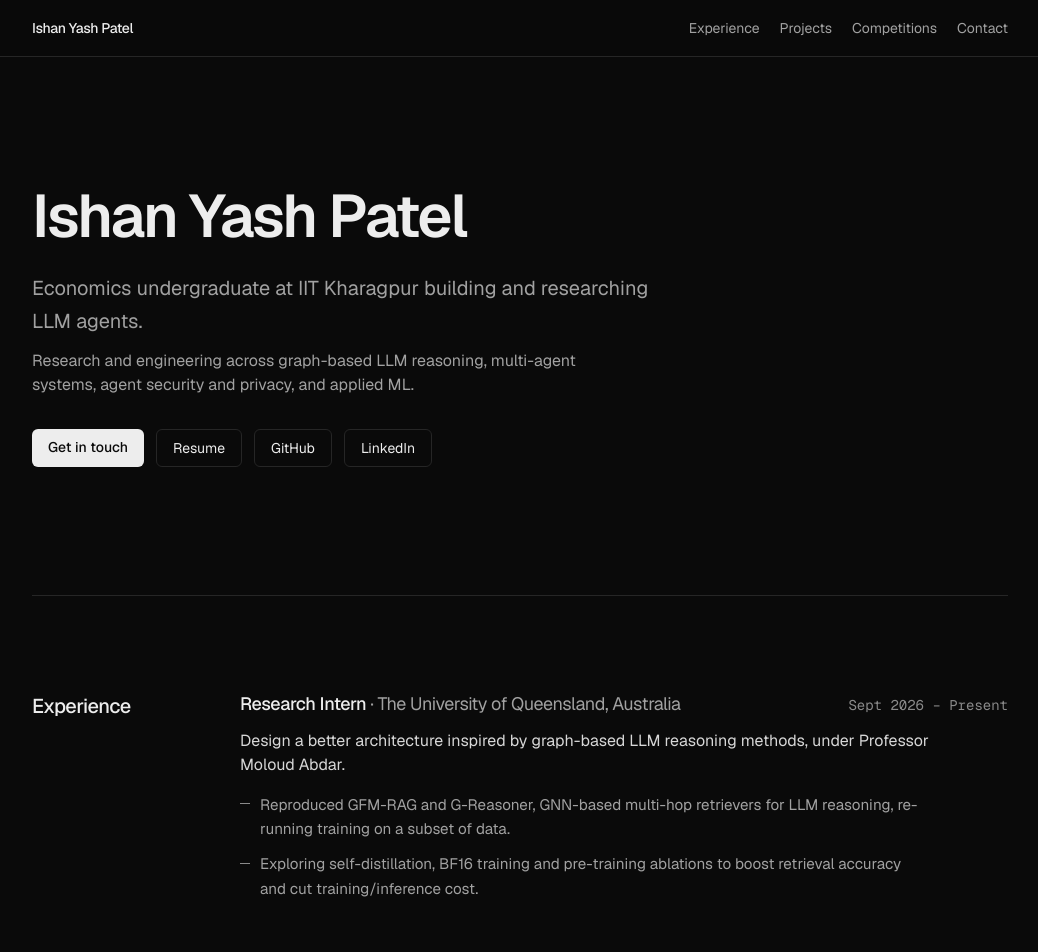
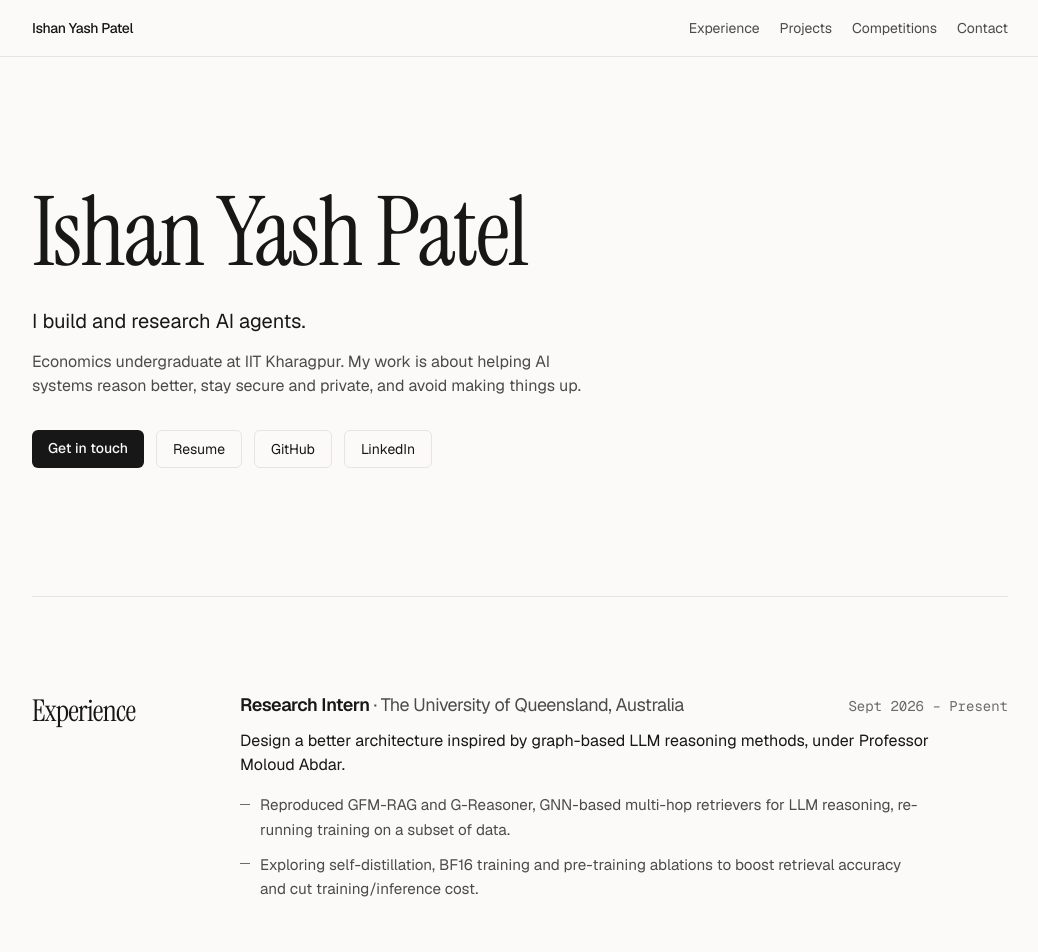
Before and after one commit to Ishaanrcks/Portfolio-Site, a Next.js app: page / in a window 1280 px wide. Shown: the top 952 px of the page, without its empty margins (120-1158 px from the left). Built offline with nearby package versions, Linux system fonts and the light colour scheme.

Commit message:
Switch to light theme, serif display type, collapsible details
Co-Authored-By: Claude Sonnet 5.5 <noreply@anthropic.com>
Claude-Session: https://claude.ai/code/session_01PwkTTuymiLyCgxKhcixJMD

```diff
--- a/src/app/globals.css
+++ b/src/app/globals.css
@@ -1,13 +1,13 @@
 @import "tailwindcss";
 
 :root {
-  --background: #0a0a0a;
-  --foreground: #ededed;
-  --muted: #a1a1a1;
-  --subtle: #8a8a8a;
-  --line: #262626;
-  --accent: #7cb7ff;
-  color-scheme: dark;
+  --background: #fbfaf8;
+  --foreground: #171717;
+  --muted: #4b4b4b;
+  --subtle: #6b6b6b;
+  --line: #e7e4df;
+  --accent: #1d4ed8;
+  color-scheme: light;
 }
 
 @theme inline {
@@ -19,6 +19,7 @@
   --color-accent: var(--accent);
   --font-sans: var(--font-geist-sans);
   --font-mono: var(--font-geist-mono);
+  --font-display: var(--font-display);
 }
 
 html {
@@ -35,7 +36,7 @@ body {
 
 ::selection {
   background: var(--accent);
-  color: #0a0a0a;
+  color: #fff;
 }
 
 :focus-visible {
@@ -49,7 +50,7 @@ a {
 }
 
 * {
-  scrollbar-color: #333 var(--background);
+  scrollbar-color: #c9c5be var(--background);
 }
 
 .tnum {
@@ -61,3 +62,8 @@ a {
     scroll-behavior: auto;
   }
 }
+
+.font-display {
+  font-family: var(--font-display), Georgia, serif;
+  font-weight: 400;
+}
--- a/src/app/layout.tsx
+++ b/src/app/layout.tsx
@@ -1,9 +1,10 @@
 import type { Metadata, Viewport } from "next";
-import { Geist, Geist_Mono } from "next/font/google";
+import { Geist, Geist_Mono, Instrument_Serif } from "next/font/google";
 import "./globals.css";
 import { profile } from "@/data/portfolio";
 
 const geistSans = Geist({ variable: "--font-geist-sans", subsets: ["latin"] });
+const display = Instrument_Serif({ variable: "--font-display", subsets: ["latin"], weight: "400" });
 const geistMono = Geist_Mono({ variable: "--font-geist-mono", subsets: ["latin"] });
 
 export const metadata: Metadata = {
@@ -12,11 +13,11 @@ export const metadata: Metadata = {
   // TODO: set metadataBase to your Vercel / custom domain for correct social previews
 };
 
-export const viewport: Viewport = { themeColor: "#0a0a0a", colorScheme: "dark" };
+export const viewport: Viewport = { themeColor: "#fbfaf8", colorScheme: "light" };
 
 export default function RootLayout({ children }: { children: React.ReactNode }) {
   return (
-    <html lang="en" className={`${geistSans.variable} ${geistMono.variable} h-full antialiased`}>
+    <html lang="en" className={`${geistSans.variable} ${geistMono.variable} ${display.variable} h-full antialiased`}>
       <body className="min-h-full flex flex-col">{children}</body>
     </html>
   );
--- a/src/components/Entry.tsx
+++ b/src/components/Entry.tsx
@@ -20,20 +20,25 @@ export function Entry({
   return (
     <article className="group pb-14 last:pb-0">
       <header className="flex flex-col gap-1 sm:flex-row sm:items-baseline sm:justify-between sm:gap-6">
-        <h3 className="text-lg font-medium leading-snug tracking-tight">
+        <h3 className="text-lg font-semibold leading-snug tracking-tight">
           {title}
           {subtitle && <span className="text-muted font-normal"> · {subtitle}</span>}
         </h3>
         <p className="tnum shrink-0 font-mono text-sm text-subtle">{period}</p>
       </header>
-      {objective && <p className="mt-3 max-w-[68ch] text-pretty text-foreground/90">{objective}</p>}
-      <ul hidden={points.length === 0} className="mt-4 max-w-[68ch] space-y-2.5 text-[0.95rem] leading-relaxed text-muted">
-        {points.map((p) => (
-          <li key={p} className="relative pl-5 before:absolute before:left-0 before:top-[0.7em] before:h-px before:w-2.5 before:bg-subtle">
-            {p}
-          </li>
-        ))}
-      </ul>
+      {objective && <p className="mt-3 max-w-[68ch] text-pretty text-foreground">{objective}</p>}
+      <Points items={points.slice(0, 2)} />
+      {points.length > 2 && (
+        <details className="group/d mt-3 max-w-[68ch]">
+          <summary className="cursor-pointer list-none text-sm text-accent hover:underline [&::-webkit-details-marker]:hidden">
+            <span className="group-open/d:hidden">Show {points.length - 2} more</span>
+            <span className="hidden group-open/d:inline">Show less</span>
+          </summary>
+          <div className="mt-3">
+            <Points items={points.slice(2)} />
+          </div>
+        </details>
+      )}
       {stack && stack.length > 0 && (
         <p className="mt-4 font-mono text-xs text-subtle">{stack.join(" · ")}</p>
       )}
@@ -55,3 +60,16 @@ export function Entry({
     </article>
   );
 }
+
+function Points({ items }: { items: string[] }) {
+  if (items.length === 0) return null;
+  return (
+    <ul className="mt-4 max-w-[68ch] space-y-2.5 text-[0.95rem] leading-relaxed text-muted">
+      {items.map((p) => (
+        <li key={p} className="relative pl-5 before:absolute before:left-0 before:top-[0.7em] before:h-px before:w-2.5 before:bg-subtle">
+          {p}
+        </li>
+      ))}
+    </ul>
+  );
+}
--- a/src/components/Hero.tsx
+++ b/src/components/Hero.tsx
@@ -23,11 +23,11 @@ export function Hero() {
         <div className="max-w-2xl">
           <motion.h1
             variants={item}
-            className="text-balance text-5xl font-semibold leading-[1.05] tracking-[-0.035em] md:text-6xl"
+            className="font-display text-balance text-6xl leading-[1] tracking-[-0.02em] md:text-8xl"
           >
             {profile.name}
           </motion.h1>
-          <motion.p variants={item} className="mt-6 max-w-[52ch] text-pretty text-xl leading-relaxed text-muted">
+          <motion.p variants={item} className="mt-6 max-w-[52ch] text-pretty text-xl leading-relaxed text-foreground">
             {profile.headline}
           </motion.p>
           <motion.p variants={item} className="mt-3 max-w-[52ch] text-pretty text-muted">
@@ -36,19 +36,19 @@ export function Hero() {
           <motion.div variants={item} className="mt-8 flex flex-wrap gap-3 text-sm">
             <a
               href={`mailto:${profile.email}`}
-              className="rounded-md bg-foreground px-4 py-2 font-medium text-background transition-opacity hover:opacity-85"
+              className="rounded-md bg-foreground px-4 py-2 font-medium text-background transition-opacity hover:opacity-80"
             >
               Get in touch
             </a>
             {profile.links.resume && (
-              <a href={profile.links.resume} className="rounded-md border border-line px-4 py-2 transition-colors hover:border-subtle">
+              <a href={profile.links.resume} className="rounded-md border border-line px-4 py-2 transition-colors hover:border-foreground">
                 Resume
               </a>
             )}
-            <a href={profile.links.github} target="_blank" rel="noreferrer" className="rounded-md border border-line px-4 py-2 transition-colors hover:border-subtle">
+            <a href={profile.links.github} target="_blank" rel="noreferrer" className="rounded-md border border-line px-4 py-2 transition-colors hover:border-foreground">
               GitHub
             </a>
-            <a href={profile.links.linkedin} target="_blank" rel="noreferrer" className="rounded-md border border-line px-4 py-2 transition-colors hover:border-subtle">
+            <a href={profile.links.linkedin} target="_blank" rel="noreferrer" className="rounded-md border border-line px-4 py-2 transition-colors hover:border-foreground">
               LinkedIn
             </a>
           </motion.div>
--- a/src/components/Nav.tsx
+++ b/src/components/Nav.tsx
@@ -9,7 +9,7 @@ const items = [
 
 export function Nav() {
   return (
-    <header className="sticky top-0 z-20 border-b border-line bg-background/85 backdrop-blur-md">
+    <header className="sticky top-0 z-20 border-b border-line bg-background/90 backdrop-blur-md">
       <nav aria-label="Primary" className="mx-auto flex h-14 max-w-5xl items-center justify-between px-6">
         <a href="#top" className="text-sm font-medium tracking-tight">
           {profile.name}
--- a/src/components/Section.tsx
+++ b/src/components/Section.tsx
@@ -10,7 +10,7 @@ export function Section({
   return (
     <section id={id} className="border-t border-line py-16 md:py-24">
       <div className="grid gap-8 md:grid-cols-[10rem_1fr] md:gap-12">
-        <h2 className="text-xl font-medium tracking-tight md:sticky md:top-24 md:self-start">
+        <h2 className="font-display text-3xl tracking-tight md:sticky md:top-24 md:self-start">
           {title}
         </h2>
         <div>{children}</div>
--- a/src/components/Sections.tsx
+++ b/src/components/Sections.tsx
@@ -85,7 +85,7 @@ export function Education() {
 export function Contact() {
   return (
     <Section id="contact" title="Contact">
-      <p className="max-w-[52ch] text-xl text-muted">Open to research collaborations and internships.</p>
+      <p className="max-w-[52ch] text-xl text-foreground">Open to research collaborations and internships.</p>
       <ul className="mt-6 space-y-2">
         <li><a className="text-accent underline decoration-accent/40 hover:decoration-accent" href={`mailto:${profile.email}`}>{profile.email}</a></li>
         <li><a className="text-muted hover:text-foreground" href={`tel:${profile.phone.replace(/[^+\d]/g, "")}`}>{profile.phone}</a></li>
--- a/src/data/portfolio.ts
+++ b/src/data/portfolio.ts
@@ -27,9 +27,9 @@ export type Project = {
 
 export const profile = {
   name: "Ishan Yash Patel",
-  headline: "Economics undergraduate at IIT Kharagpur building and researching LLM agents.",
+  headline: "I build and research AI agents.",
   summary:
-    "Research and engineering across graph-based LLM reasoning, multi-agent systems, agent security and privacy, and applied ML.",
+    "Economics undergraduate at IIT Kharagpur. My work is about helping AI systems reason better, stay secure and private, and avoid making things up.",
   degree: "B.S. (Hons.) / M.S. in Economics",
   department: "Department of Economics, Indian Institute of Technology Kharagpur",
   email: "ishanyash1919@gmail.com",
```
